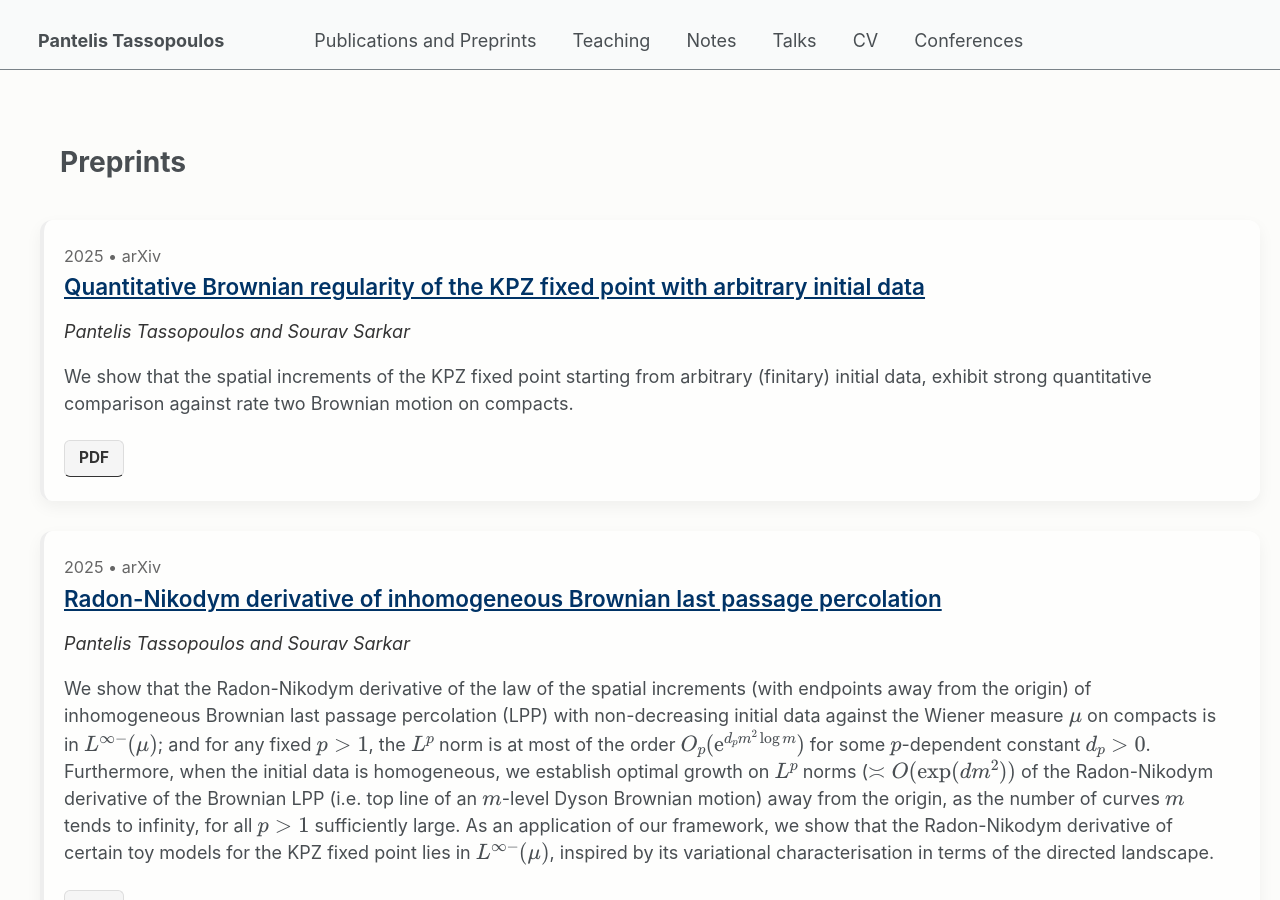
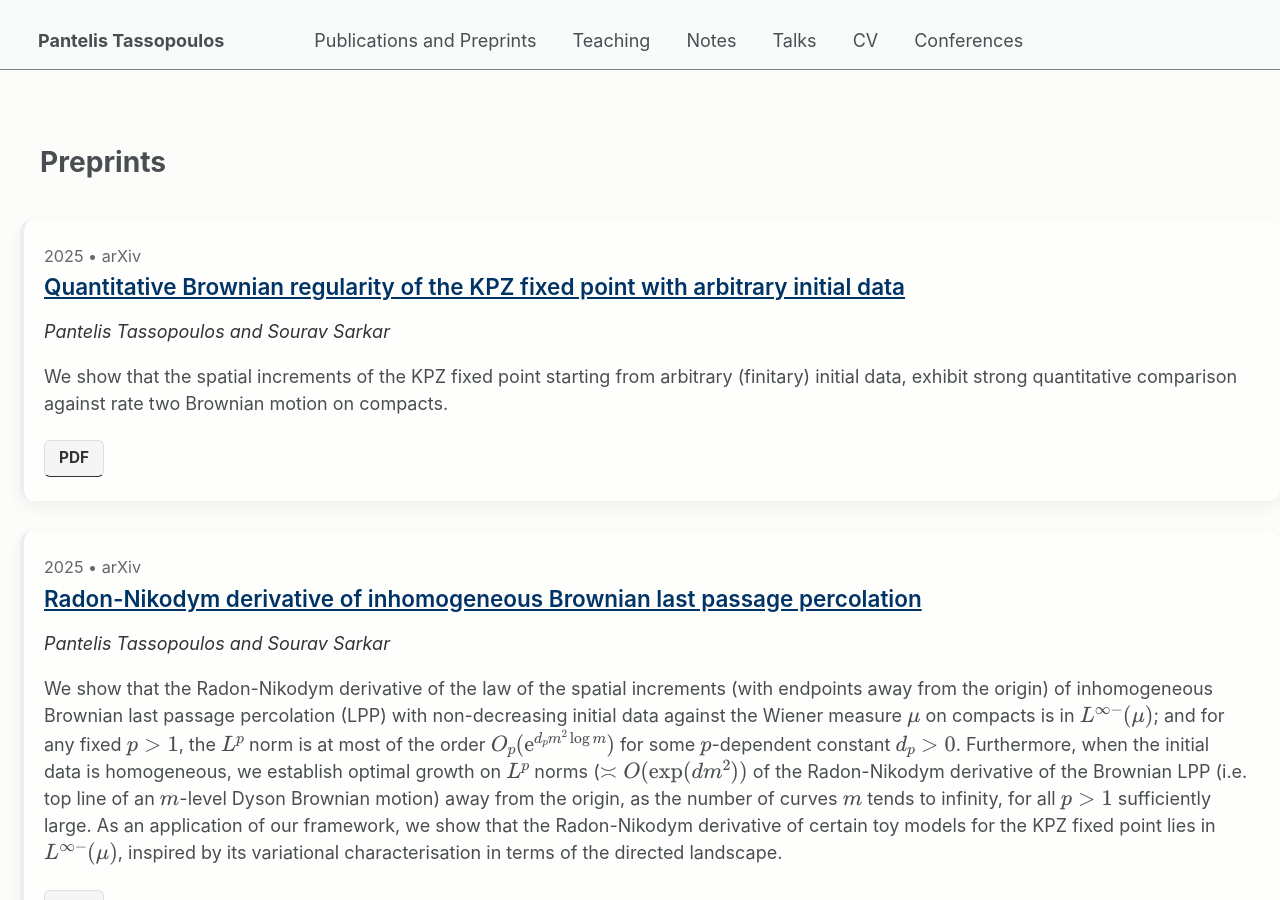
Before and after one commit to PantelisTass/PantelisTass.github.io, a Jekyll site: the page built from _pages/publications.md, in a window 1280 px wide and 900 px high. Built offline with Jekyll 4.4.1, drawn with Linux system fonts in a browser that asks for light colours.

Commit message:
pubs alignment

```diff
--- a/_layouts/publications_clean.html
+++ b/_layouts/publications_clean.html
@@ -8,7 +8,7 @@ layout: default
 
   <article class="post" style="flex: 1 0 auto; width: 100%;">
 
-    <div class="post-content" style="padding: 0 20px; margin-top: 0;">
+    <div class="post-content" style="padding: 0 0px; margin-top: 0;">
       <div class="publications-container" style="padding-top: 40px;">
 
         <h1 style="max-width: none; padding: 0 20px; margin-bottom: 40px;">Preprints</h1>
```
